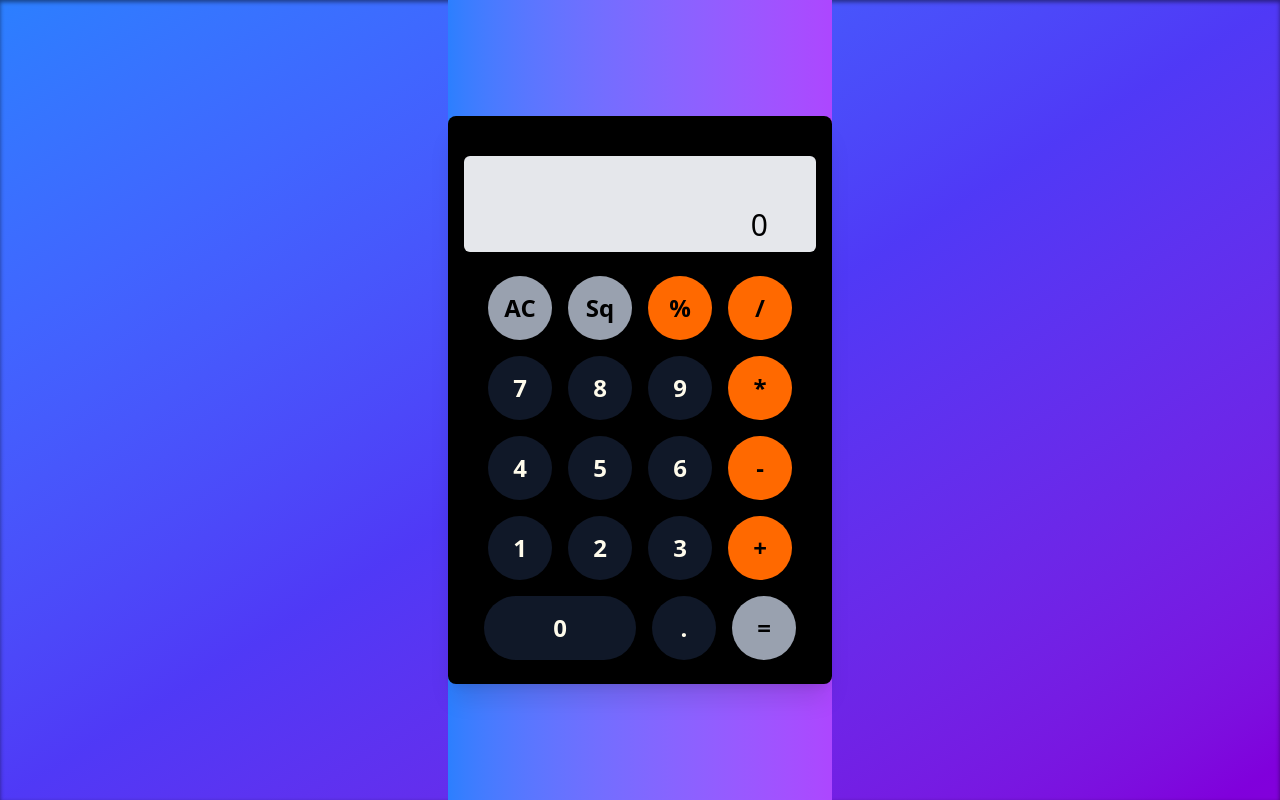
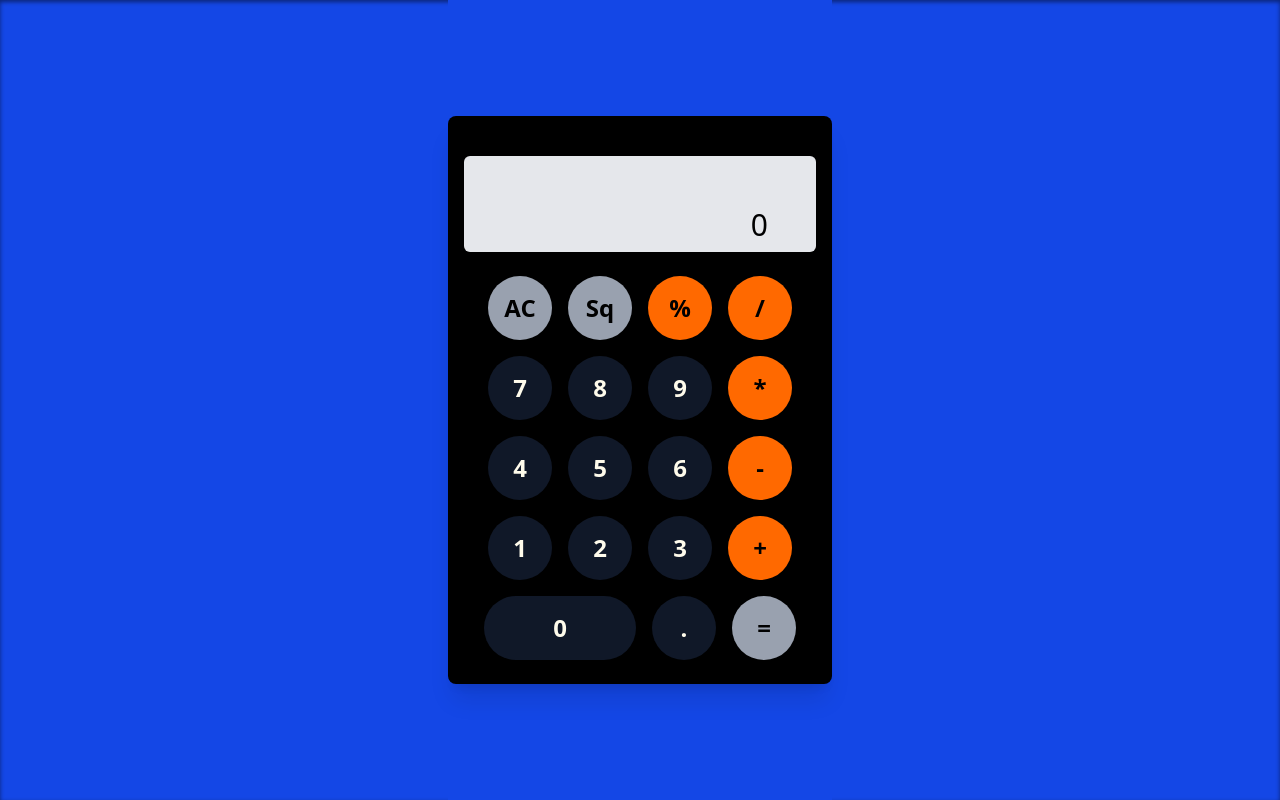
Before and after one commit to FreakSushanjit/CalculatorApp_01, a React (Vite) app: page / in a window 1280 px wide. Built offline with nearby package versions, Linux system fonts and the light colour scheme.

Commit message:
7th Push

```diff
--- a/src/components/Section1/Body.jsx
+++ b/src/components/Section1/Body.jsx
@@ -7,7 +7,7 @@ const Body = () => {
   const [display, setDisplay] = useState("0");
 
   return (
-    <div className="bg-gradient-to-r from-blue-500 to-purple-500 min-h-screen flex items-center justify-center">
+    <div className="bg-blue-700 min-h-screen flex items-center justify-center">
        <div className="bg-black w-full max-w-sm p-4 rounded-lg shadow-xl">
           <Upper display={display} />
           <Lower display={display} setDisplay={setDisplay} />
--- a/src/components/Section1/Section1.jsx
+++ b/src/components/Section1/Section1.jsx
@@ -3,8 +3,8 @@ import Body from './Body'
 
 const Section1 = () => {
   return (
-    <div className="h-screen w-full flex items-center justify-center
-                bg-gradient-to-br from-blue-500 via-indigo-600 to-purple-700
+    <div className=" bg-blue-700 h-screen w-full flex items-center justify-center
+
                 shadow-inner shadow-black/50 px-8 py-12">
         <Body />
 
```
